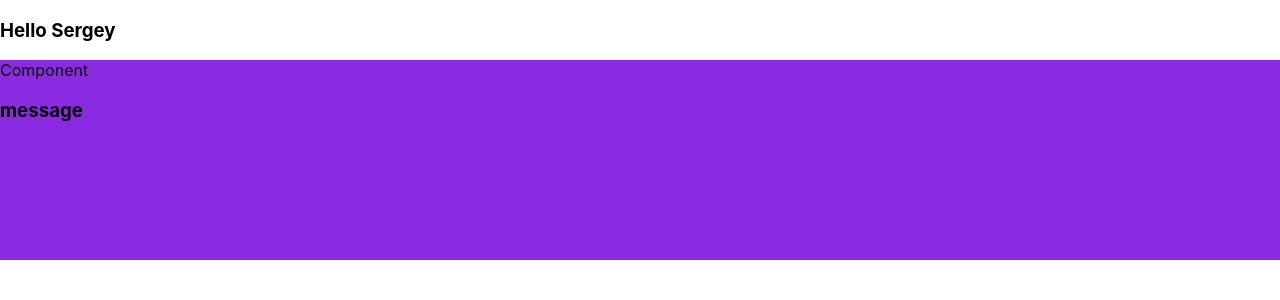
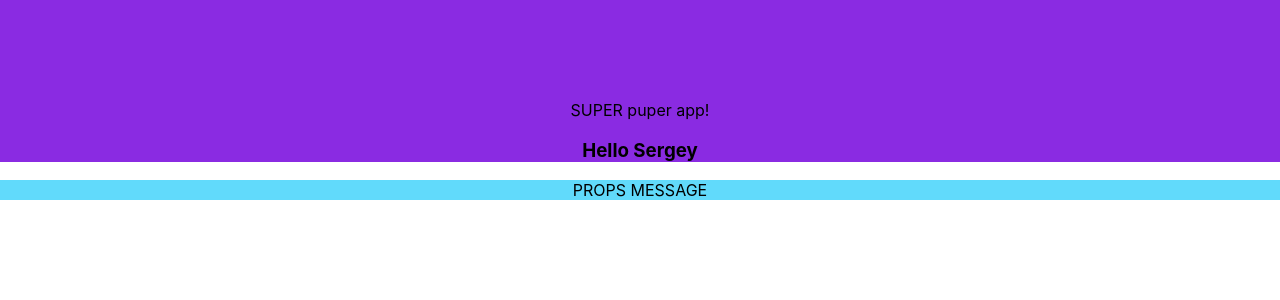
Before and after one commit to rediska668/task-1, a React (Create React App) app: page / in a window 1280 px wide. Shown: the top 300 px of the page. Built offline with nearby package versions, Linux system fonts and the light colour scheme.

Commit message:
commit-1.9

```diff
--- a/src/App.js
+++ b/src/App.js
@@ -1,26 +1,16 @@
-import React from 'react';
-import ReactDOM from 'react-dom';
 import logo from './logo.svg';
 import './App.scss';
-import Message from "./message";
-
-const appcomp = "render is app";
-
-ReactDOM.render(< React.StrictMode >
-  <Message appcomp={appcomp} />
-</React.StrictMode>,
-  document.getElementById('root')
-);
+import Message from "./Message";
 
 function App(props) {
 
   return (
     <div>
-      <header>
-
+      <header className='header-blue'>
+        SUPER puper app!
         <h3>Hello {props.myName}</h3>
       </header>
-      {/* <Message />  */}
+      <Message name={'props message'} />
     </div >
   );
 }
--- a/src/App.scss
+++ b/src/App.scss
@@ -41,8 +41,11 @@
 }
 .header-blue{
   background-color: blueviolet;
+  text-align: center;
+  padding-top: 100px;
 }
 .message{
-  background-color: blueviolet;
-  height: 200px;
+  background-color: #61dafb;
+  text-align: center;
+  text-transform: uppercase;
 }
--- a/src/index.js
+++ b/src/index.js
@@ -2,7 +2,6 @@ import React from 'react';
 import ReactDOM from 'react-dom';
 import './index.css';
 import App from './App';
-import Message from "./message";
 import reportWebVitals from './reportWebVitals';
 
 
@@ -11,7 +10,6 @@ const mycomponent = "message ";
 
 ReactDOM.render(< React.StrictMode >
   <App myName={myName} showred={false} />
-  <Message myComponent={mycomponent} />
 </React.StrictMode>,
   document.getElementById('root')
 );
--- a/src/message.js
+++ b/src/message.js
@@ -1,14 +1,7 @@
-import './App.scss';
-import App from './App';
-
-function Message(props) {
+const Message = (props) => {
     return (
-        <div>
-            <header className='message'>
-                Component
-                <h3> {props.myComponent}</h3>
-                <h2>{props.appcomp}</h2>
-            </header>
+        <div className="message">
+            {props.name}
         </div>
 
     );
```
